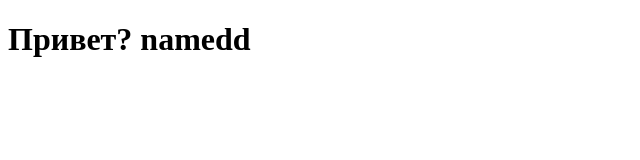
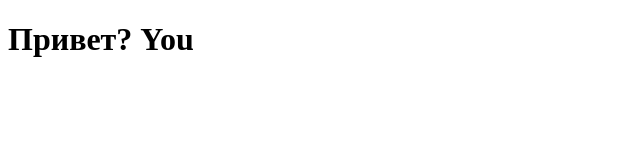
Before and after one commit to Stonks7/ptactic1, a plain HTML site: page Практика 1/Практика 1.html in a window 1280 px wide. Shown: the whole page, without its empty margins (0-640 px from the left). Drawn offline with Linux system fonts and the light colour scheme.

Commit message:
проверочный

```diff
--- a/Практика 1/Практика 1.html
+++ b/Практика 1/Практика 1.html
@@ -6,6 +6,6 @@
     <title>Document</title>
 </head>
 <body>
-    <h1>Привет? namedd </h1>
+    <h1>Привет? You </h1>
 </body>
 </html>
```
